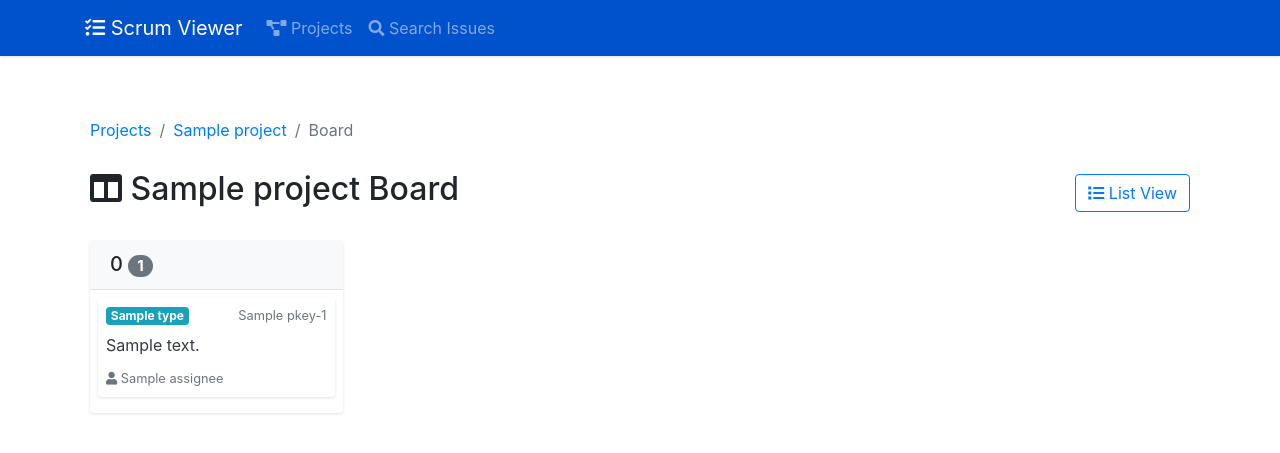
After one commit to younelan/ProjectPlanner, a PHP site: template views/projects/board.php in a window 1280 px wide. The commit adds this page. Shown: the top 453 px of the page. Run offline with PHP 8.4, Linux system fonts and the light colour scheme; the template is opened without the code that fills it: most values are stand-ins (such as "Sample title", 1, 10 or a date in 2020); a stand-in replaces the project's code that opens the database connection.

Commit message:
simple board

```diff
--- a/index.php
+++ b/index.php
@@ -30,6 +30,8 @@ try {
             $controller->index();
         } elseif ($action === 'view' && $id !== null) {
             $controller->view($id);
+        } elseif ($action === 'board' && $id !== null) {
+            $controller->board($id);
         } else {
             throw new Exception("Invalid action '$action' for projects.");
         }
--- /dev/null
+++ b/views/projects/board.php
@@ -0,0 +1,78 @@
+<?php
+$pageTitle = htmlspecialchars($project['PNAME']) . ' Board | Scrum Viewer';
+include 'views/templates/header.php';
+?>
+
+<div class="row">
+    <div class="col-md-12">
+        <nav aria-label="breadcrumb">
+            <ol class="breadcrumb">
+                <li class="breadcrumb-item"><a href="index.php">Projects</a></li>
+                <li class="breadcrumb-item"><a href="index.php?page=projects&action=view&id=<?= $project['ID'] ?>"><?= htmlspecialchars($project['PNAME']) ?></a></li>
+                <li class="breadcrumb-item active">Board</li>
+            </ol>
+        </nav>
+
+        <div class="d-flex justify-content-between align-items-center mb-4">
+            <h2><i class="fas fa-columns"></i> <?= htmlspecialchars($project['PNAME']) ?> Board</h2>
+            <a href="index.php?page=projects&action=view&id=<?= $project['ID'] ?>" class="btn btn-outline-primary">
+                <i class="fas fa-list"></i> List View
+            </a>
+        </div>
+
+        <div class="row flex-nowrap overflow-auto pb-3">
+            <?php foreach ($boardColumns as $status => $statusIssues): ?>
+            <div class="col-md-3">
+                <div class="card">
+                    <div class="card-header bg-light">
+                        <h5 class="mb-0"><?= htmlspecialchars($status) ?>
+                            <span class="badge badge-pill badge-secondary"><?= count($statusIssues) ?></span>
+                        </h5>
+                    </div>
+                    <div class="card-body p-2">
+                        <?php foreach ($statusIssues as $issue): ?>
+                        <div class="card mb-2">
+                            <div class="card-body p-2">
+                                <div class="d-flex justify-content-between align-items-center mb-2">
+                                    <span class="badge badge-info"><?= htmlspecialchars($issue['TYPE']) ?></span>
+                                    <small class="text-muted"><?= htmlspecialchars($project['PKEY']) ?>-<?= htmlspecialchars($issue['ID']) ?></small>
+                                </div>
+                                <a href="index.php?page=issues&action=view&id=<?= $issue['ID'] ?>"
+                                   class="text-dark text-decoration-none">
+                                    <?= htmlspecialchars($issue['SUMMARY']) ?>
+                                </a>
+                                <?php if ($issue['ASSIGNEE']): ?>
+                                <div class="mt-2">
+                                    <small class="text-muted">
+                                        <i class="fas fa-user"></i> <?= htmlspecialchars($issue['ASSIGNEE']) ?>
+                                    </small>
+                                </div>
+                                <?php endif; ?>
+                            </div>
+                        </div>
+                        <?php endforeach; ?>
+                    </div>
+                </div>
+            </div>
+            <?php endforeach; ?>
+        </div>
+    </div>
+</div>
+
+<style>
+.overflow-auto::-webkit-scrollbar {
+    height: 8px;
+}
+.overflow-auto::-webkit-scrollbar-track {
+    background: #f1f1f1;
+}
+.overflow-auto::-webkit-scrollbar-thumb {
+    background: #888;
+    border-radius: 4px;
+}
+.overflow-auto::-webkit-scrollbar-thumb:hover {
+    background: #555;
+}
+</style>
+
+<?php include 'views/templates/footer.php'; ?>
```
Also changed, not shown: classes/ProjectController.php (+22 -0 lines).
